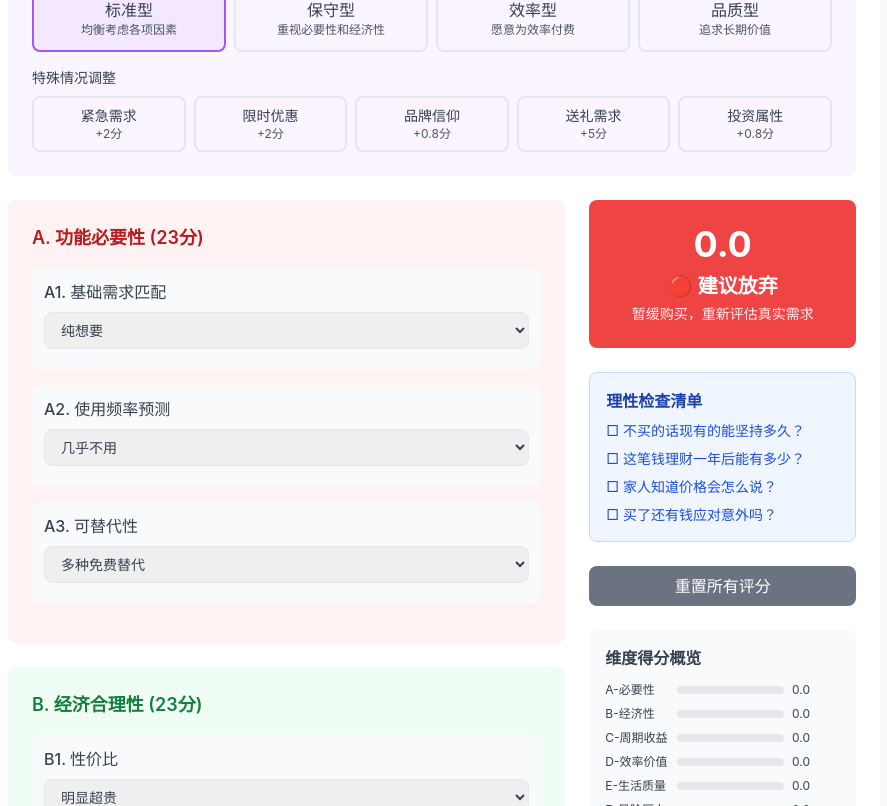
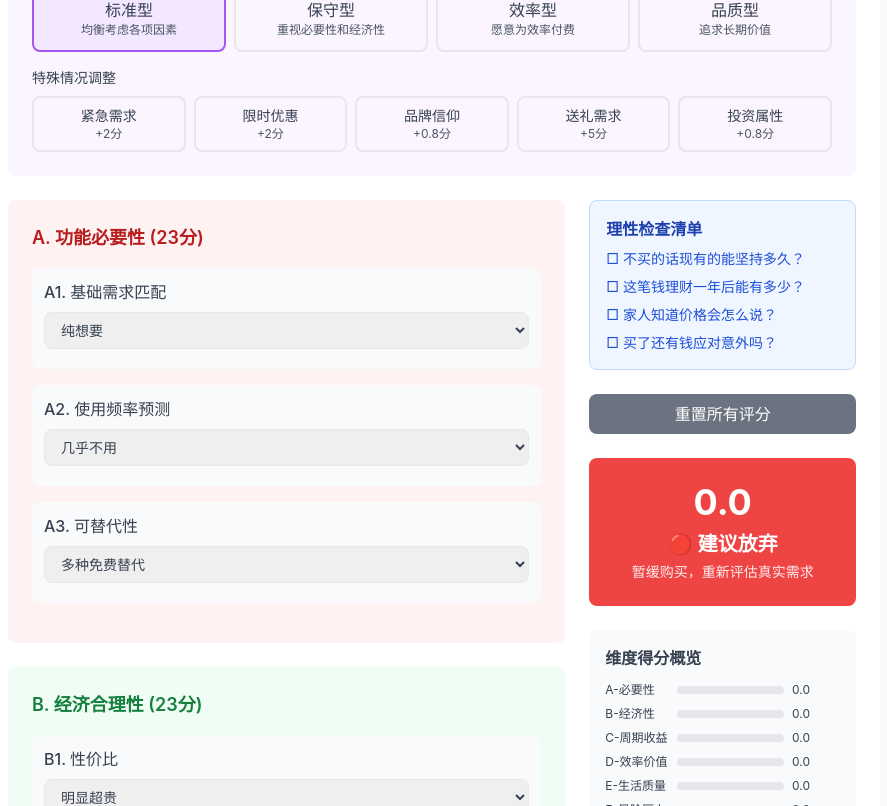
Before and after one commit to Zippland/worth-buying, a Next.js app: page / in a window 1280 px wide. Shown: the part 418-1224 px from the top of the page, without its empty margins (208-1095 px from the left). Built offline with nearby package versions, Linux system fonts and the light colour scheme.

Commit message:
重构总分显示组件，增加商品信息展示，优化评分结果布局

```diff
--- a/page.tsx
+++ b/page.tsx
@@ -639,14 +639,6 @@ const PurchaseDecisionCalculator = () => {
 
         {/* 结果面板 */}
         <div className="space-y-6">
-          {/* 总分显示 */}
-          <div className={`${advice.color} rounded-lg p-6 text-white`}>
-            <div className="text-center">
-              <div className="text-4xl font-bold mb-2">{calculateScore.toFixed(1)}</div>
-              <div className="text-xl font-semibold mb-1">{advice.text}</div>
-              <div className="text-sm opacity-90">{advice.desc}</div>
-            </div>
-          </div>
 
           {/* 冷静期检查 */}
           {productPrice && (
@@ -699,6 +691,30 @@ const PurchaseDecisionCalculator = () => {
             )}
           </div>
 
+          {/* 总分显示 */}
+          <div className={`${advice.color} rounded-lg p-6 text-white`}>
+            <div className="text-center">
+              {/* 商品信息 */}
+              {(productName || productPrice) && (
+                <div className="mb-4 pb-4 border-b border-white/20">
+                  <div className="text-lg font-medium opacity-90">
+                    {productName || '待评估商品'}
+                  </div>
+                  {productPrice && (
+                    <div className="text-2xl font-bold">
+                      ¥{parseInt(productPrice).toLocaleString()}
+                    </div>
+                  )}
+                </div>
+              )}
+
+              {/* 评分结果 */}
+              <div className="text-4xl font-bold mb-2">{calculateScore.toFixed(1)}</div>
+              <div className="text-xl font-semibold mb-1">{advice.text}</div>
+              <div className="text-sm opacity-90">{advice.desc}</div>
+            </div>
+          </div>
+
           {/* 维度雷达图简化显示 */}
           <div className="bg-gray-50 rounded-lg p-4">
             <h4 className="font-semibold mb-3">维度得分概览</h4>
```
